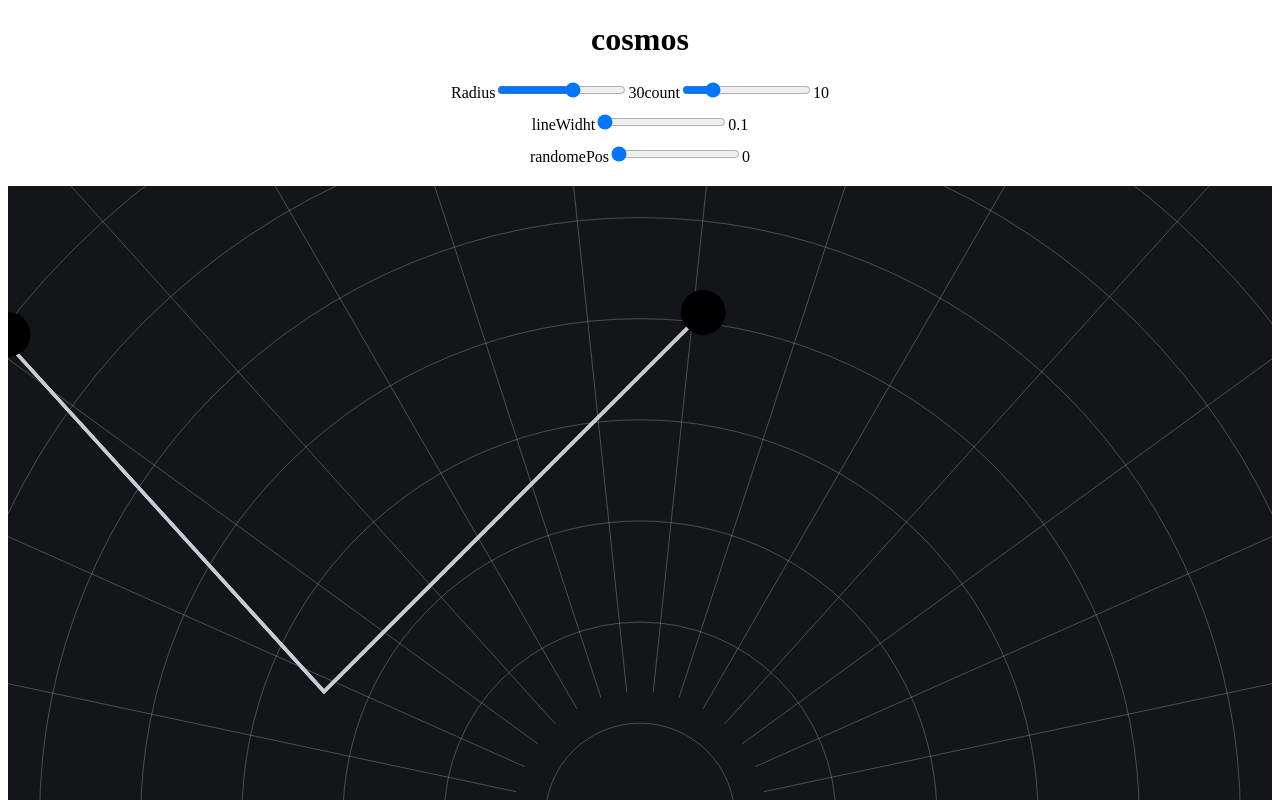
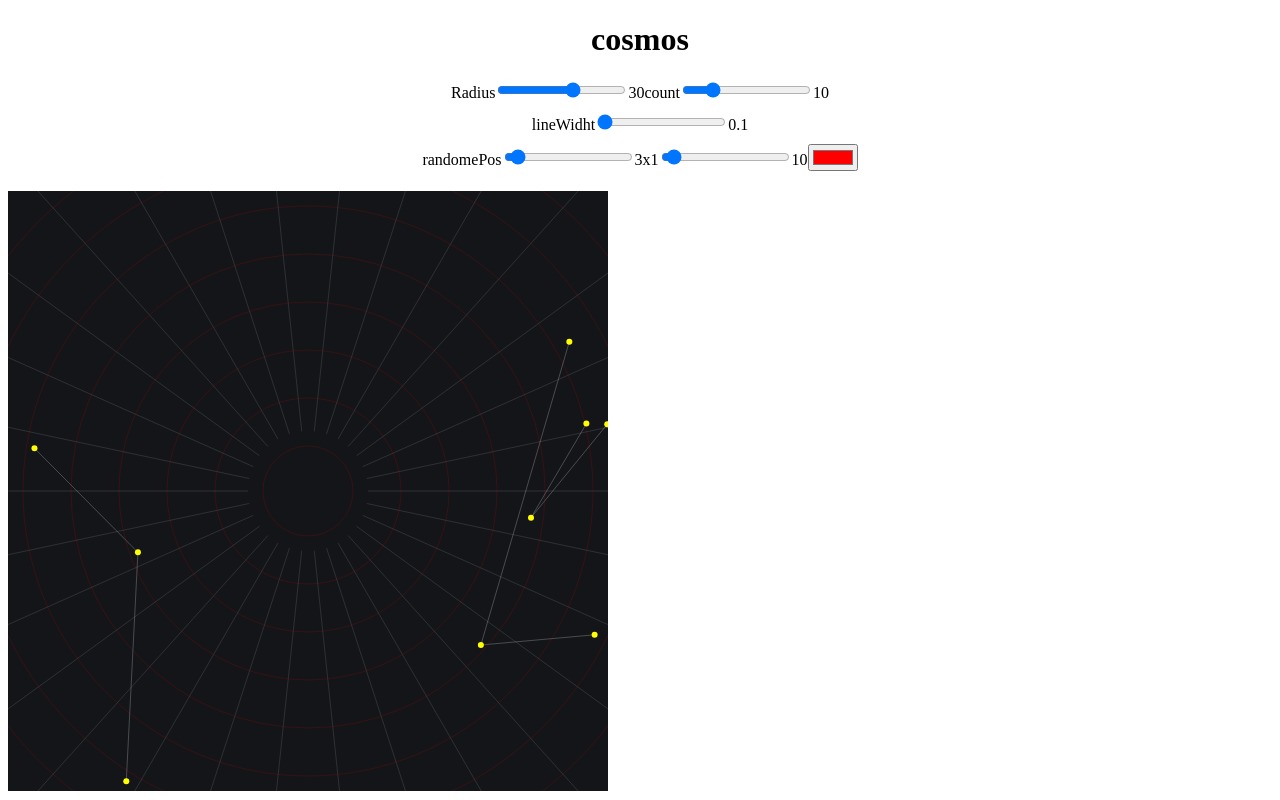
Before and after one commit to yassy22/art, a React (Vite) app: page / in a window 1280 px wide. Shown: the top 800 px of the page. Built offline with nearby package versions, Linux system fonts and the light colour scheme.

Commit message:
Add new features to Etoile component

```diff
--- a/src/App.css
+++ b/src/App.css
@@ -13,4 +13,6 @@
 
 .svg-container {
   background-color: #141518;
+  height: 600px;
+  width: 600px;
 }
--- a/src/App.jsx
+++ b/src/App.jsx
@@ -18,7 +18,13 @@ function App() {
   });
 
   const [etoile, setEtoile] = useState({
-    changeRandome: 0,
+    changeRandome: 3,
+    x1: 10,
+    y1: 0,
+    x2: 0,
+    y2: 0,
+    cx1: 0,
+    cy1: 0,
   });
 
   const handleRadiusChange = (radius) => {
@@ -35,12 +41,20 @@ function App() {
 
   const handelChangeEtoile = (changeRandome) => {
     setEtoile({ ...etoile, changeRandome });
-    console.log(changeRandome);
+  };
+
+  const handelChangeEtoilex1 = (x1) => {
+    setEtoile({ ...etoile, x1 });
+  };
+
+  const handelColorChange = (circleColor) => {
+    setStyle({ ...style, circleColor });
+    circleColor.target.value;
   };
 
   const { radius, circleCount, circleColor } = style;
   const { numLines, lineWidht } = lineStle;
-  const { changeRandome } = etoile;
+  const { changeRandome, x1, y1, x2, y2, cx1, cy1 } = etoile;
 
   return (
     <div className="App">
@@ -61,7 +75,7 @@ function App() {
 
         <div className="lineInput">
           <Slider
-            max={50}
+            max={100}
             label="lineWidht"
             value={lineWidht}
             onValueChange={(v) => handleLineWidhtChange(v)}
@@ -74,12 +88,28 @@ function App() {
           value={changeRandome}
           onValueChange={(v) => handelChangeEtoile(v)}
         />
+        <Slider
+          max={200}
+          label="x1"
+          value={x1}
+          onValueChange={(v) => handelChangeEtoilex1(v)}
+        />
+
+        <input type="color" value={circleColor} onChange={handelColorChange} />
       </div>
       <div className="svg-container">
         <svg viewBox="0 0 400 400">
           <Lins countLine={numLines} widthLine={lineWidht} />
           <Circles count={circleCount} radius={radius} color={circleColor} />
-          <Etoile randome={changeRandome} />
+          <Etoile
+            randome={changeRandome}
+            x1={x1}
+            y1={y1}
+            x2={x2}
+            y2={y2}
+            cx1={cx1}
+            cy1={cy1}
+          />
         </svg>
       </div>
     </div>
--- a/src/components/Circles.jsx
+++ b/src/components/Circles.jsx
@@ -1,29 +1,27 @@
 // Circles.js
 
-const Circles = ({ count, radius }) => {
+const Circles = ({ count, radius, color }) => {
   const circles = [];
   const centerX = 200;
   const centerY = 200;
 
   const stepSize = 32;
 
-  // Dupliceren van de cirkels met een groeiende straal
   for (let i = 0; i < count; i++) {
-    // Voeg de cirkel toe aan de array
     circles.push(
       <circle
         key={`circle${i}`}
         cx={centerX}
         cy={centerY}
         r={radius}
-        stroke="#CACBD1"
+        stroke={color}
         strokeWidth="0.1"
         fill="none"
       />
     );
 
     // Pas de straal aan voor de volgende cirkel
-    radius += stepSize; // Groeisnelheid
+    radius += stepSize;
   }
   return circles;
 };
--- a/src/components/Etoile.jsx
+++ b/src/components/Etoile.jsx
@@ -1,20 +1,31 @@
-const Etoile = ({ randome }) => {
+import React from "react";
+
+const Etoile = ({ randome, x1, y1, x2, y2, cx1, cy1 }) => {
   const etoils = [];
-  randome = randome * 10;
 
-  for (let i = 0; i < 5; i++) {
+  for (let i = 0; i < randome; i++) {
+    x1 = Math.random() * 400;
+    y1 = Math.random() * 400;
+    x2 = Math.random() * 400;
+    y2 = Math.random() * 400;
+    cx1 = Math.random() * 400;
+    cy1 = Math.random() * 400;
+
     etoils.push(
       <polyline
         key={`line${i}`}
-        points={` ${randome},50 100,160 220,40 `}
+        points={`${x1},${y1} ${x2},${y2} ${cx1},${cy1}`}
         fill="none"
         stroke="#CACBD1"
+        strokeWidth="0.2"
       />,
-      <circle cx={randome} cy="47" r="7" />,
-      <circle cx="220" cy="40" r="7" />
+      <circle key={`ellips${i}`} cx={x1} cy={y1} r="2" fill="yellow" />,
+      <circle key={`ellipse1${i}`} cx={x2} cy={y2} r="2" fill="yellow" />,
+      <circle key={`ellipse2${i}`} cx={cx1} cy={cy1} r="2" fill="yellow" />
     );
   }
 
   return etoils;
 };
+
 export default Etoile;
```
Also changed, not shown: src/components/Lins.jsx (+0 -9 lines).
